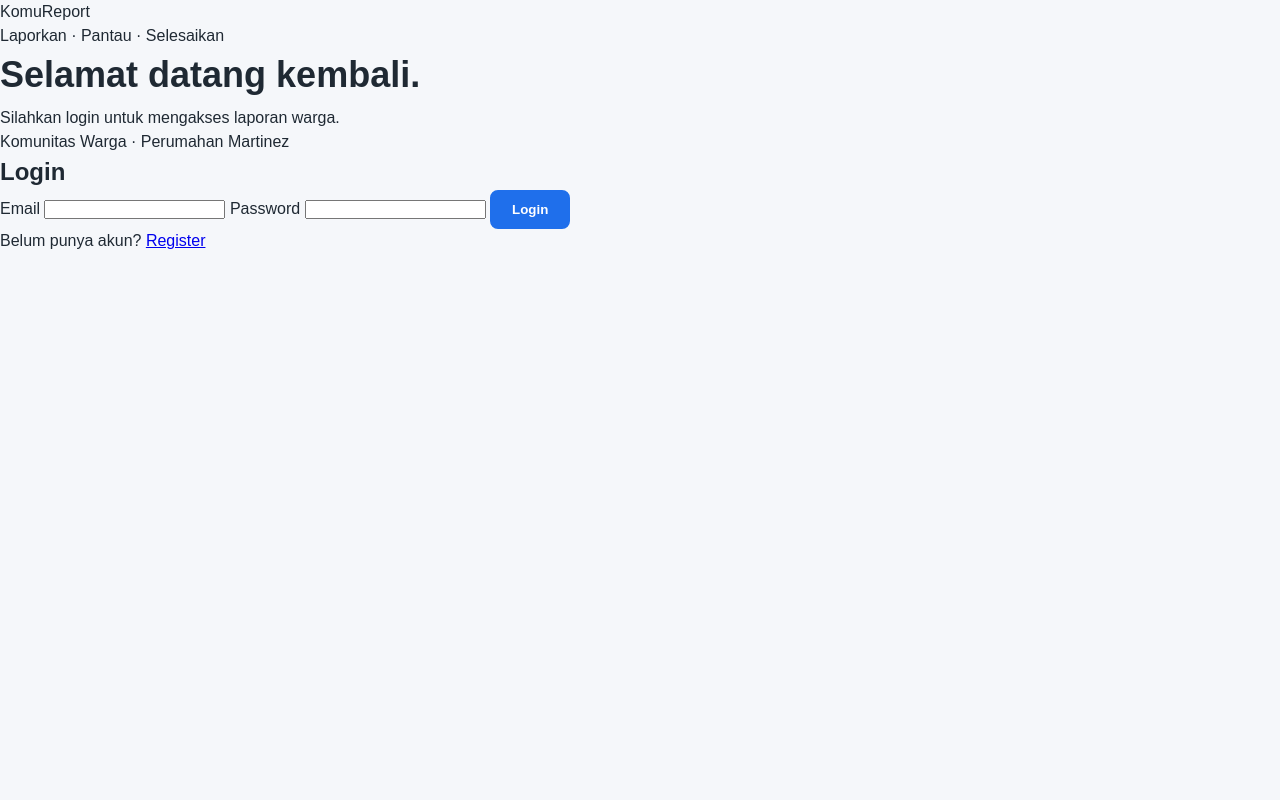
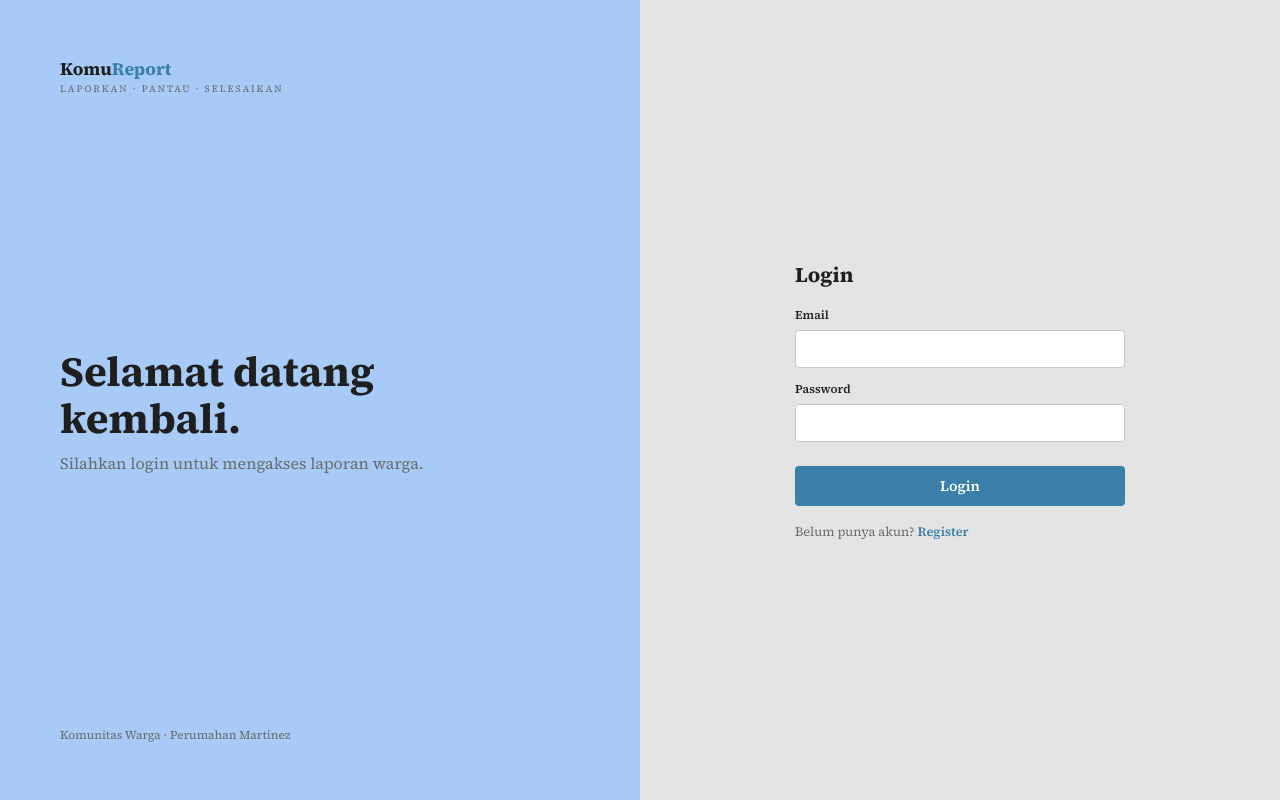
Before and after one commit to Mikhailken/komuport, a plain HTML site: page frontend/login.html in a window 1280 px wide. Drawn offline with Linux system fonts and the light colour scheme.

Commit message:
frontend : tampilan css halaman login

```diff
--- a/frontend/css/style.css
+++ b/frontend/css/style.css
@@ -1,25 +1,37 @@
-/* =========================================================
-   Komuport - style dasar (mobile-first)
-   Tulis gaya untuk HP dulu, lalu tambahkan @media untuk layar lebar.
-   ========================================================= */
+/* =====================================================================
+   KomuReport - style.css (frontend)
+   Mobile-first: gaya HP ditulis dulu, lalu @media untuk laptop.
+   ===================================================================== */
 
-* {
-  box-sizing: border-box;
-  margin: 0;
-  padding: 0;
+/* ---------- 1. Font & warna (diambil dari desain Figma) ---------- */
+@import url("https://fonts.googleapis.com/css2?family=Source+Serif+4:ital,wght@0,400;0,600;0,700;1,400&display=swap");
+
+:root {
+  --biru-utama: #3a7fa8;     /* tombol, link, tulisan "Report" */
+  --biru-muda: #a7cbf6;      /* panel kiri halaman login */
+  --abu-panel: #e4e4e4;      /* panel kanan form */
+  --abu-latar: #f4f4f4;      /* panel kiri halaman register */
+  --garis: #c9c9c9;          /* garis kotak isian */
+  --teks: #1f1f1f;
+  --teks-pudar: #6b6b6b;
+  --putih: #ffffff;
+  --radius: 4px;
+  --font: "Source Serif 4", Georgia, "Times New Roman", serif;
 }
 
+/* ---------- 2. Dasar ---------- */
+* { box-sizing: border-box; margin: 0; padding: 0; }
+
 body {
-  font-family: Arial, Helvetica, sans-serif;
+  font-family: var(--font);
+  color: var(--teks);
+  background: var(--putih);
   line-height: 1.5;
-  color: #1f2933;
-  background: #f5f7fa;
 }
 
-img {
-  max-width: 100%; /* gambar tidak pernah melebihi layar */
-  height: auto;
-}
+img { max-width: 100%; height: auto; }
+a { color: var(--biru-utama); text-decoration: none; font-weight: 600; }
+a:hover { text-decoration: underline; }
 
 .container {
   width: 100%;
@@ -27,45 +39,108 @@ img {
   margin: 0 auto;
   padding: 24px 16px;
 }
-
-h1 {
-  font-size: 1.75rem;
-  margin-bottom: 4px;
+/* ---------- 3. Logo / brand ---------- */
+.brand-nama { font-weight: 700; font-size: 1.1rem; }
+.brand-nama span { color: var(--biru-utama); }
+.brand-tagline {
+  font-size: 0.6rem;
+  letter-spacing: 0.2em;
+  text-transform: uppercase;
+  color: var(--teks-pudar);
 }
 
-.status {
-  margin-top: 24px;
-  padding: 12px 16px;
-  border-radius: 8px;
-  background: #e4e7eb;
-}
-.status.berhasil   { background: #d1fadf; color: #05603a; }
-.status.peringatan { background: #fef0c7; color: #93370d; }
-.status.gagal      { background: #fee4e2; color: #b42318; }
-
-/* Layar tablet/laptop ke atas */
-@media (min-width: 768px) {
-  .container { padding: 40px 24px; }
-  h1 { font-size: 2.25rem; }
-}
-
-/* ---------- Tombol (sementara, nanti disesuaikan dengan Figma) ---------- */
-.tombol-awal {
-  display: flex;
-  gap: 12px;
-  margin-top: 24px;
-}
+/* ---------- 4. Tombol ---------- */
 .tombol {
   display: inline-block;
   padding: 10px 20px;
-  border-radius: 8px;
-  background: #1f6feb;
-  color: #fff;
-  text-decoration: none;
-  font-weight: bold;
-  border: 2px solid #1f6feb;
+  border: none;
+  border-radius: var(--radius);
+  background: var(--biru-utama);
+  color: var(--putih);
+  font-family: var(--font);
+  font-size: 0.9rem;
+  font-weight: 600;
+  cursor: pointer;
+  text-align: center;
 }
-.tombol-garis {
-  background: transparent;
-  color: #1f6feb;
+.tombol:hover { filter: brightness(0.92); text-decoration: none; }
+.tombol-penuh { width: 100%; }
+.tombol-garis { background: transparent; color: var(--biru-utama); border: 2px solid var(--biru-utama); }
+
+/* ---------- 5. Halaman awal (index.html) ---------- */
+.tombol-awal { display: flex; gap: 12px; margin-top: 24px; }
+/* ---------- 6. Halaman Login & Register ---------- */
+.halaman-auth {
+  min-height: 100vh;
+  display: flex;
+  flex-direction: column;          /* HP: panel bertumpuk atas-bawah */
 }
+
+/* Panel kiri: sambutan */
+.auth-sambutan {
+  display: flex;
+  flex-direction: column;
+  gap: 24px;
+  padding: 24px 20px;
+}
+.auth-sambutan--biru { background: var(--biru-muda); }
+.auth-sambutan--abu  { background: var(--abu-latar); }
+
+.auth-judul h1 { font-size: 1.8rem; line-height: 1.15; }
+.auth-judul p  { color: var(--teks-pudar); margin-top: 8px; }
+.auth-footer   { display: none; font-size: 0.75rem; color: var(--teks-pudar); }
+
+/* Panel kanan: area form */
+.auth-form-area {
+  flex: 1;
+  background: var(--abu-panel);
+  display: flex;
+  justify-content: center;
+  align-items: center;
+  padding: 32px 20px;
+}
+
+.auth-form { width: 100%; max-width: 330px; }
+.auth-form h2 { font-size: 1.3rem; margin-bottom: 16px; }
+
+.auth-form label {
+  display: block;
+  font-size: 0.75rem;
+  font-weight: 600;
+  margin: 12px 0 6px;
+}
+
+.auth-form input {
+  width: 100%;
+  padding: 8px 10px;
+  border: 1px solid var(--garis);
+  border-radius: var(--radius);
+  background: var(--putih);
+  font-family: var(--font);
+  font-size: 0.9rem;
+}
+.auth-form input:focus { outline: 2px solid var(--biru-utama); border-color: var(--biru-utama); }
+
+/* Dua kolom (dipakai di halaman Register) */
+.form-baris {
+  display: grid;
+  grid-template-columns: 1fr 1fr;
+  gap: 8px;
+}
+
+.auth-form .tombol { margin-top: 24px; }
+.auth-pindah { margin-top: 16px; font-size: 0.8rem; color: var(--teks-pudar); }
+/* ---------- 7. Laptop / layar lebar ---------- */
+@media (min-width: 768px) {
+  .halaman-auth { flex-direction: row; }        /* panel kiri-kanan */
+
+  .auth-sambutan {
+    width: 50%;
+    justify-content: space-between;             /* brand atas, judul tengah, footer bawah */
+    padding: 56px 60px;
+  }
+  .auth-judul h1 { font-size: 2.6rem; max-width: 360px; }
+  .auth-footer   { display: block; }
+
+  .auth-form-area { width: 50%; }
+}
```
